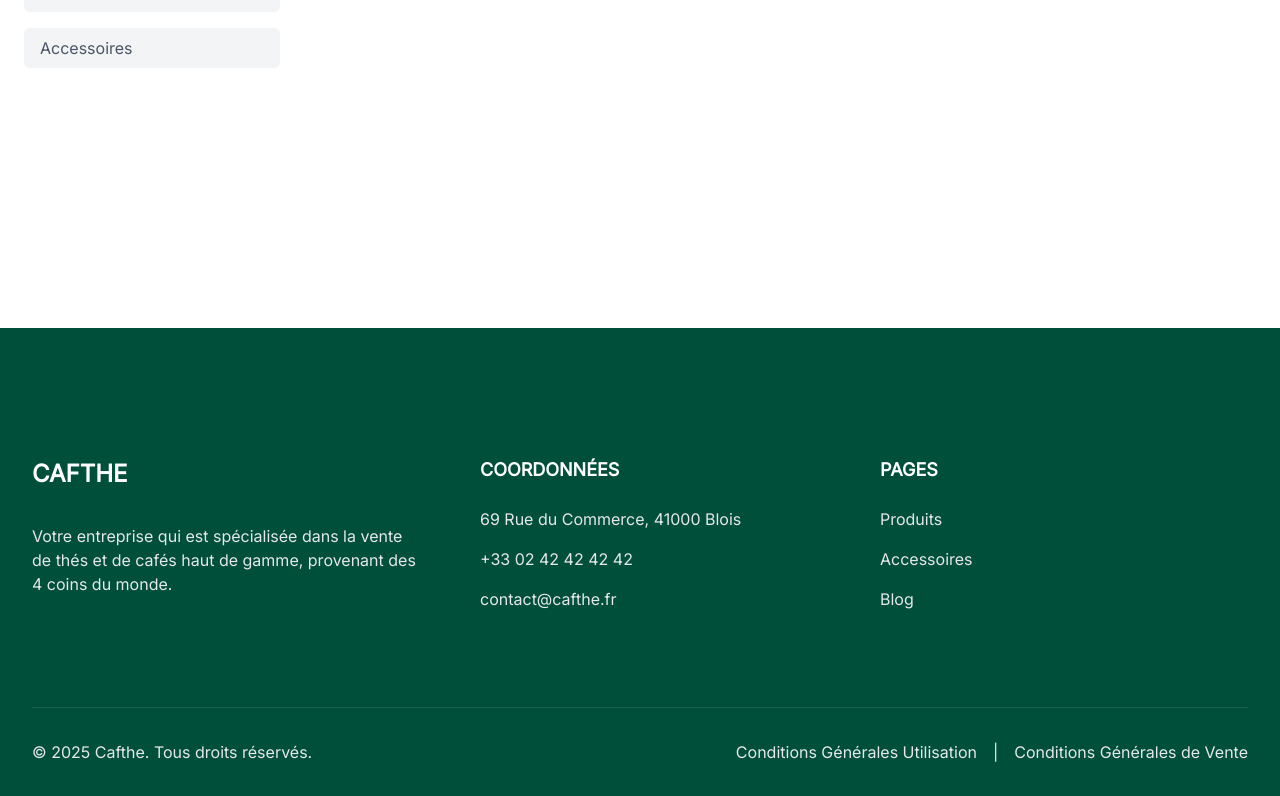
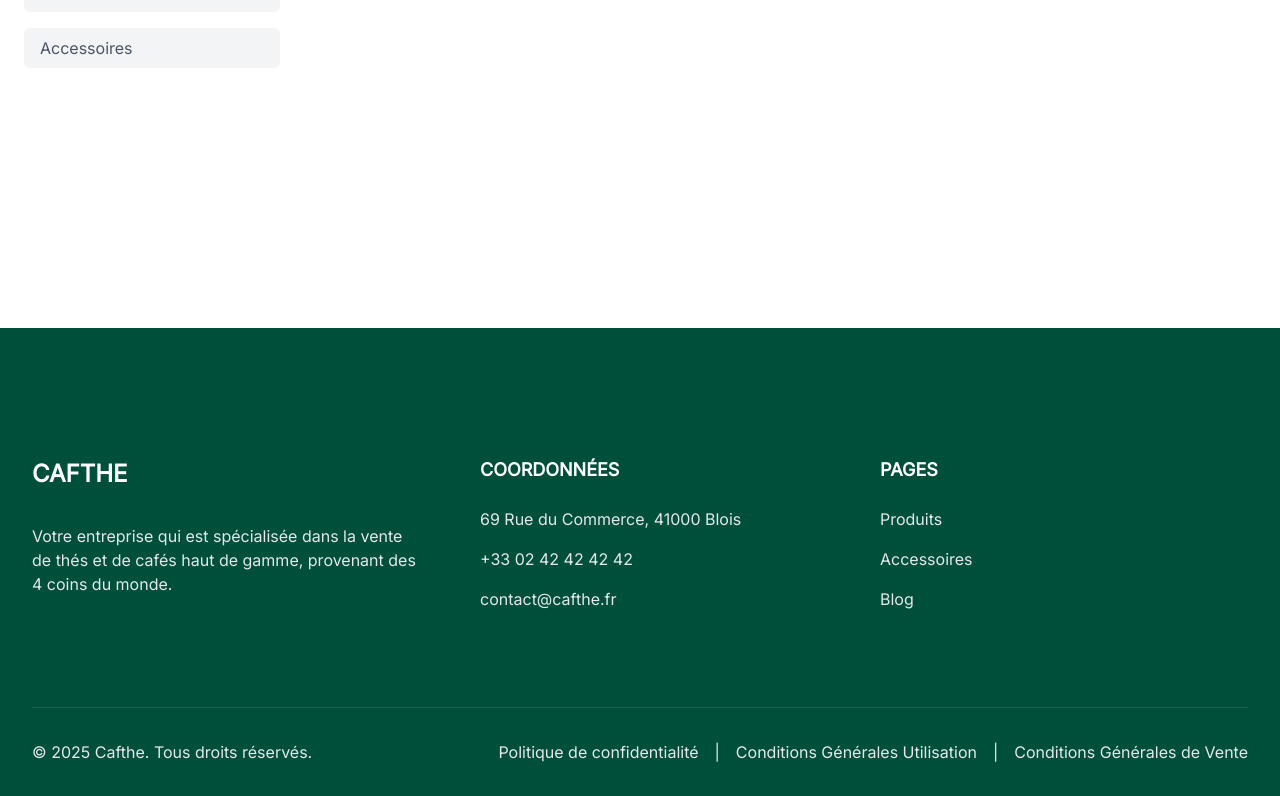
Before and after one commit to aurelienachard/ecommerce_cafthe, a React (Vite) app in the folder front-end/: page / in a window 1280 px wide. Shown: the part 568-1364 px from the top of the page. Built offline with nearby package versions, Linux system fonts and the light colour scheme; no server answers; a web font is replaced by a local one.

Commit message:
feat: ajout de la page rgpd

```diff
--- a/front-end/src/App.jsx
+++ b/front-end/src/App.jsx
@@ -15,6 +15,7 @@ import ProfilCommande from './pages/profileCommande'
 import Success from './pages/success'
 import Cancel from './pages/cancel'
 import StorePayement from './pages/storePayment'
+import RGPD from './pages/rpg'
 
 import Header from './components/header'
 import Footer from './components/footer'
@@ -49,6 +50,7 @@ const App = () => {
           <Route path="/success" element={<Success />} />
           <Route path="/cancel" element={<Cancel />} />
           <Route path="/successStore" element={<StorePayement />} />
+          <Route path="/RGPD" element={<RGPD />} />
         </Routes>
 
         <Footer />
--- a/front-end/src/components/footer.jsx
+++ b/front-end/src/components/footer.jsx
@@ -50,6 +50,8 @@ const Footer = () => {
                     <div className="flex flex-col md:flex-row justify-between items-center space-y-4 md:space-y-0">
                         <p className="text-[16px] text-gray-200">&copy; 2025 Cafthe. Tous droits réservés.</p>
                         <div className="flex items-center space-x-4 text-[16px] text-gray-200">
+                            <Link className="hover:text-white" to="/RGPD">Politique de confidentialité</Link>
+                            <span className="text-gray-200">|</span>
                             <Link className="hover:text-white" to="/CGU">Conditions Générales Utilisation</Link>
                             <span className="text-gray-200">|</span>
                             <Link className="hover:text-white" to="/CGV">Conditions Générales de Vente</Link>
--- /dev/null
+++ b/front-end/src/pages/rgpd.jsx
@@ -0,0 +1,9 @@
+const RGPD = () => {
+    return (
+        <div>
+            <h1>RGPD</h1>
+        </div>
+    )
+}
+
+export default RGPD
```
